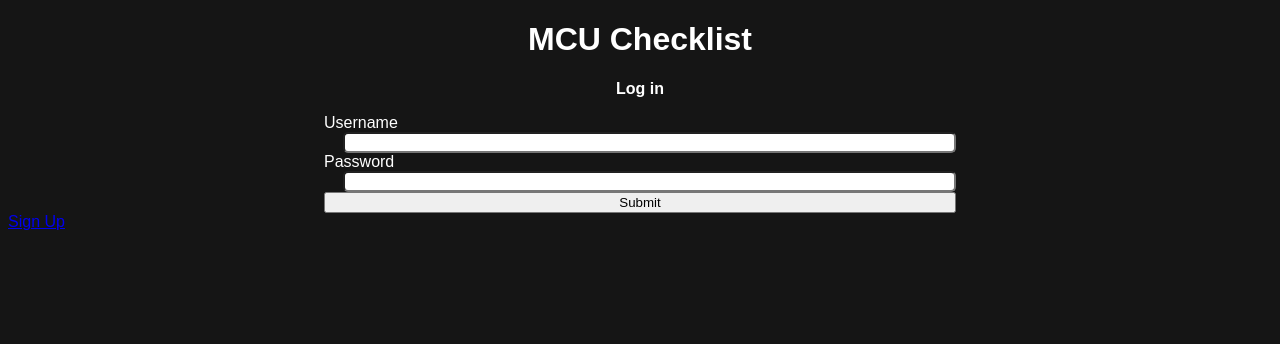
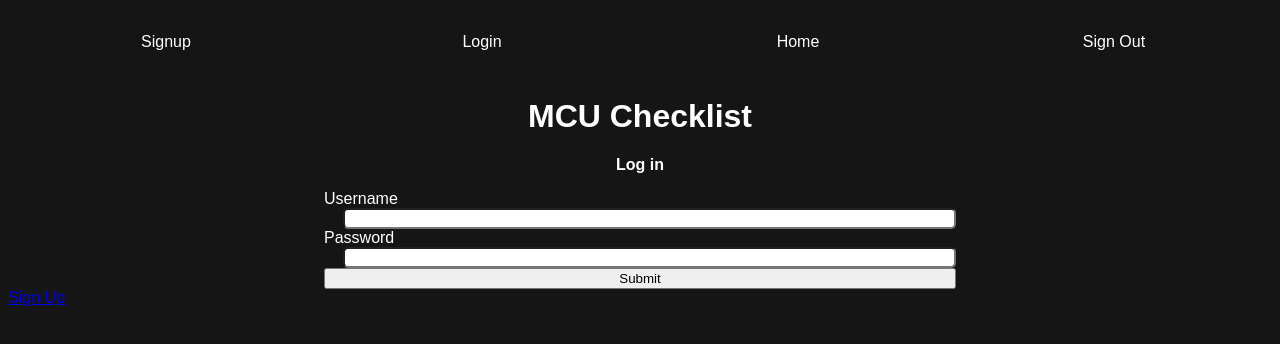
Before and after one commit to alexandercsierra/marvelchecklistfe, a website built with Parcel: page index.html in a window 1280 px wide. Built offline with nearby package versions, Linux system fonts and the light colour scheme.

Commit message:
Added nav bar

```diff
--- a/index.html
+++ b/index.html
@@ -4,6 +4,12 @@
     <link rel="stylesheet" href="./src/styles.css" />
   </head>
   <body>
+    <nav>
+      <a href="./signUp.html">Signup</a>
+      <a href="./index.html">Login</a>
+      <a href="./dashboard.html">Home</a>
+      <a href="#" class="signOut">Sign Out</a>
+    </nav>
     <div class="header">
       <h1>MCU Checklist</h1>
     </div>
--- a/src/styles.css
+++ b/src/styles.css
@@ -67,3 +67,22 @@ input {
   justify-content: flex-end;
   /* border: 1px solid green; */
 }
+
+nav {
+  display: flex;
+  justify-content: space-around;
+  align-items: center;
+}
+
+nav a {
+  text-decoration: none;
+  color: white;;
+  padding: 2%;
+  width: 25%;
+  text-align: center;
+}
+
+nav a:hover {
+  background: white;
+  color: #151515;
+}
--- a/src/utils.js
+++ b/src/utils.js
@@ -40,30 +40,8 @@
     xhr.send(jsonStr);
   }
 
-//   export function getMovies(movies, currentMovie){
-//     console.log('inside get movies')
-//     var xhr = new XMLHttpRequest();
-//     xhr.onload = function () {
-
-//         if (xhr.status >= 200 && xhr.status < 300) {
-//             console.log('success!');
-//             let parsed = JSON.parse(xhr.response);
-//             movies = parsed;
-//             appendMovies(movies);
-//             document.querySelectorAll(".card").forEach(card => {
-//             card.addEventListener("click", e => {
-//                 currentMovie = e.path[2].innerText;
-//                 console.log("currentMovie", currentMovie);
-//             });
-//             });
-//         } else {
-//             console.log('The request failed!', xhr);
-//         }
-//     };
-
-//     let token = localStorage.getItem('token')
-//     xhr.open('GET', 'https://marvelchecklist.herokuapp.com/api/movies');
-//     xhr.setRequestHeader("Content-Type", "application/json");
-//     xhr.setRequestHeader("Authorization", token);
-//     xhr.send();
-//   }
+  const signOut = document.querySelector(".signOut");
+  signOut.addEventListener("click", e =>{
+    localStorage.clear();
+    window.location.href = "../index.html"
+  } )
```
Also changed, not shown: dashboard.html (+6 -0 lines), signup.html (+6 -0 lines).
